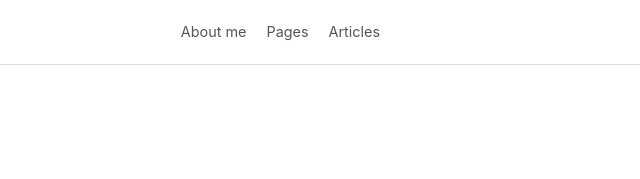
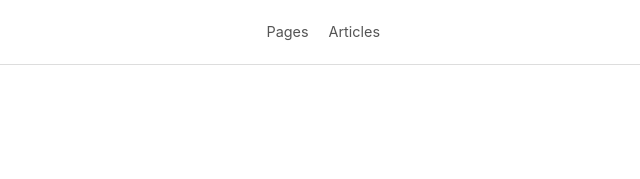
Before and after one commit to wasab1729/wasab1729.github.io, a plain HTML site: page pages/articles/index.html in a window 1280 px wide. Shown: the top 179 px of the page, 640-1280 px from the left. Drawn offline with nearby package versions, Linux system fonts and the light colour scheme.

Commit message:
Update index.html

```diff
--- a/pages/articles/index.html
+++ b/pages/articles/index.html
@@ -41,7 +41,6 @@
       </a>
 
       <nav>
-        <a href="../../index.html#about">About me</a>
         <a href="../../index.html#pages">Pages</a>
         <a href="">Articles</a>
       </nav>
```
